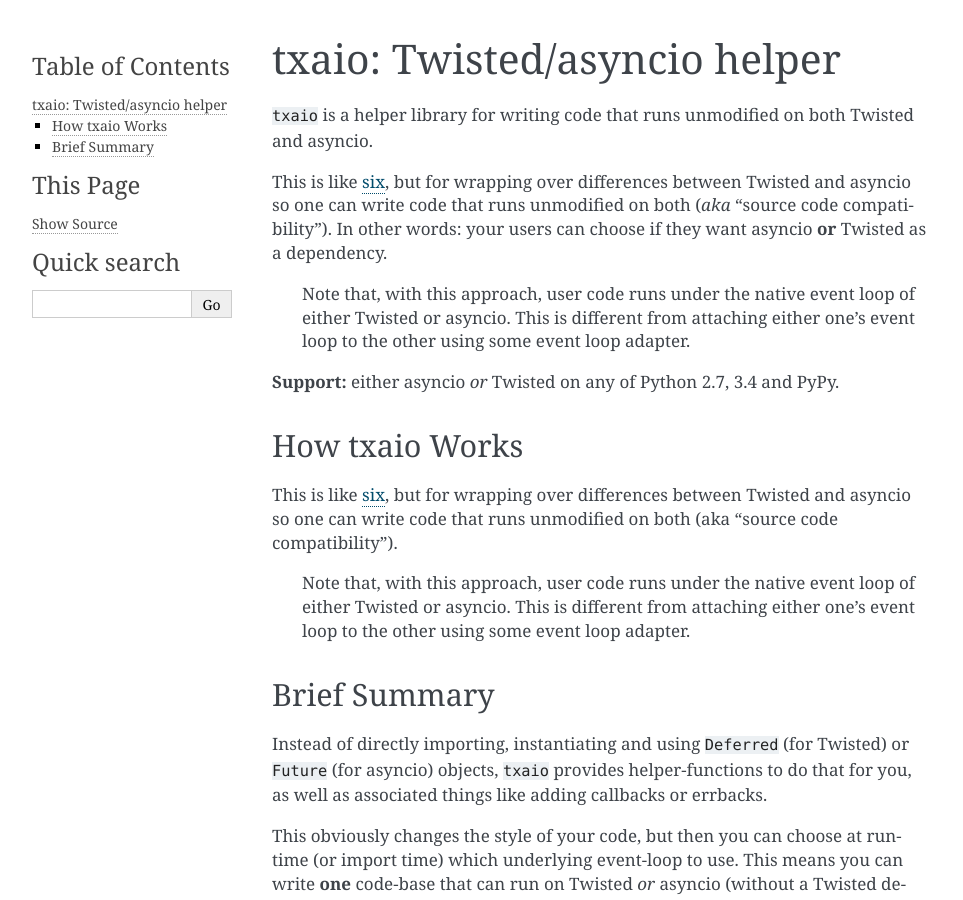
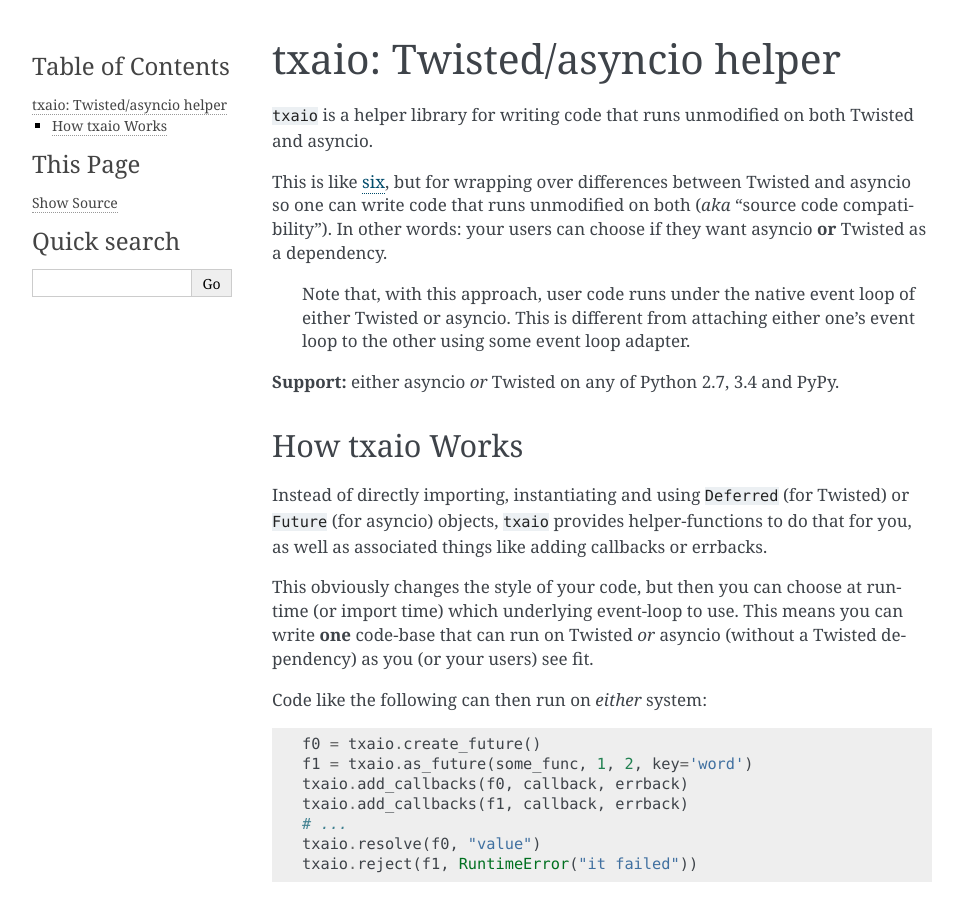
Before and after one commit to crossbario/txaio, a Sphinx documentation site: the page built from doc/index.rst, in a window 1280 px wide and 900 px high. Shown: the whole window, without its empty margins (148-1111 px from the left). Built offline with Sphinx 7.4.7, drawn with Linux system fonts in a browser that asks for light colours.

Commit message:
remove redundant documentation

```diff
--- a/doc/index.rst
+++ b/doc/index.rst
@@ -18,22 +18,9 @@
 **Support:** either asyncio *or* Twisted on any of Python 2.7, 3.4 and
 PyPy.
 
+
 How txaio Works
 ---------------
-
-This is like `six`_, but for wrapping over differences between Twisted
-and asyncio so one can write code that runs unmodified on both (aka
-"source code compatibility").
-
-.. _six: http://pythonhosted.org/six/
-
-    Note that, with this approach, user code runs under the native
-    event loop of either Twisted or asyncio. This is different from
-    attaching either one's event loop to the other using some event
-    loop adapter.
-
-Brief Summary
--------------
 
 Instead of directly importing, instantiating and using ``Deferred``
 (for Twisted) or ``Future`` (for asyncio) objects, ``txaio`` provides
```
